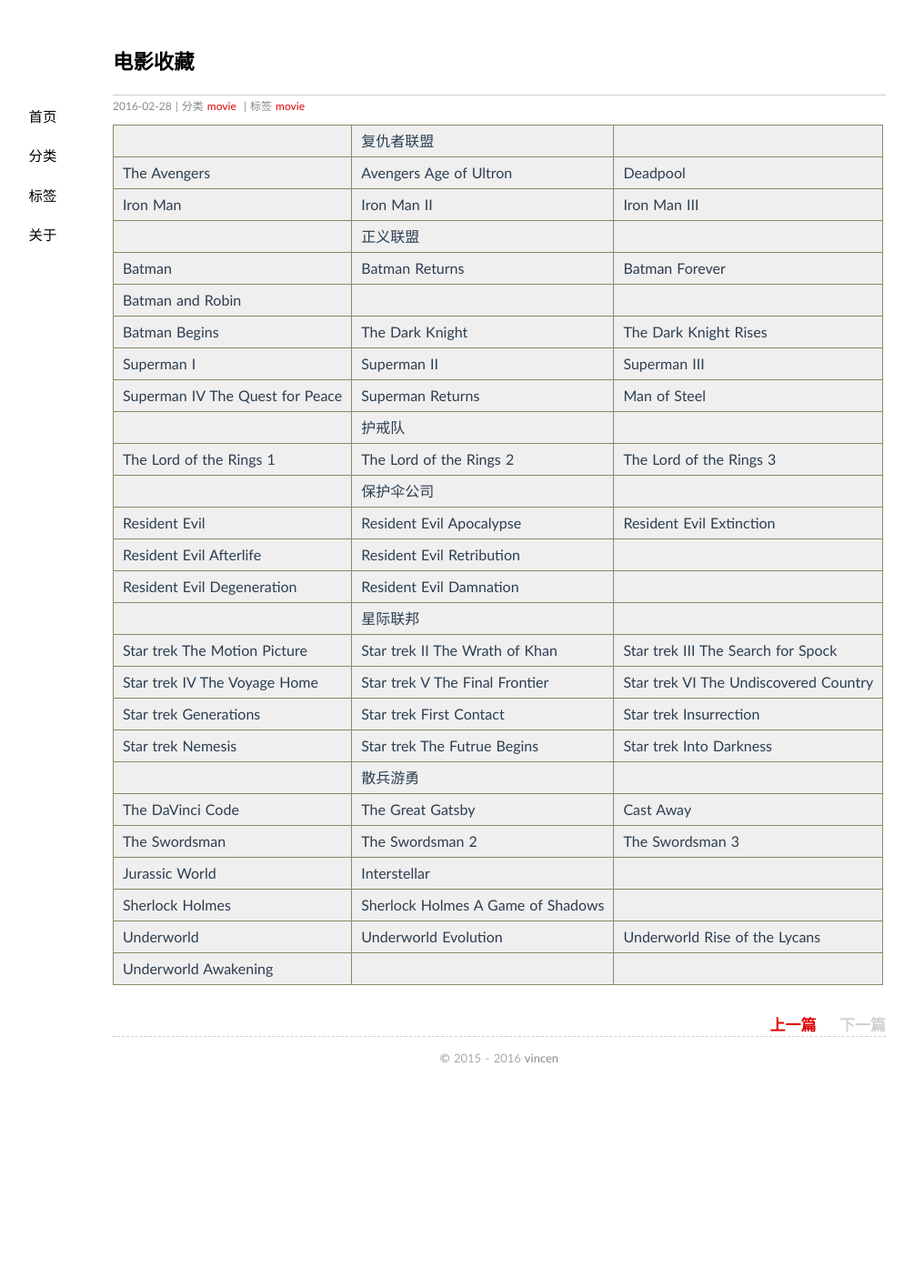
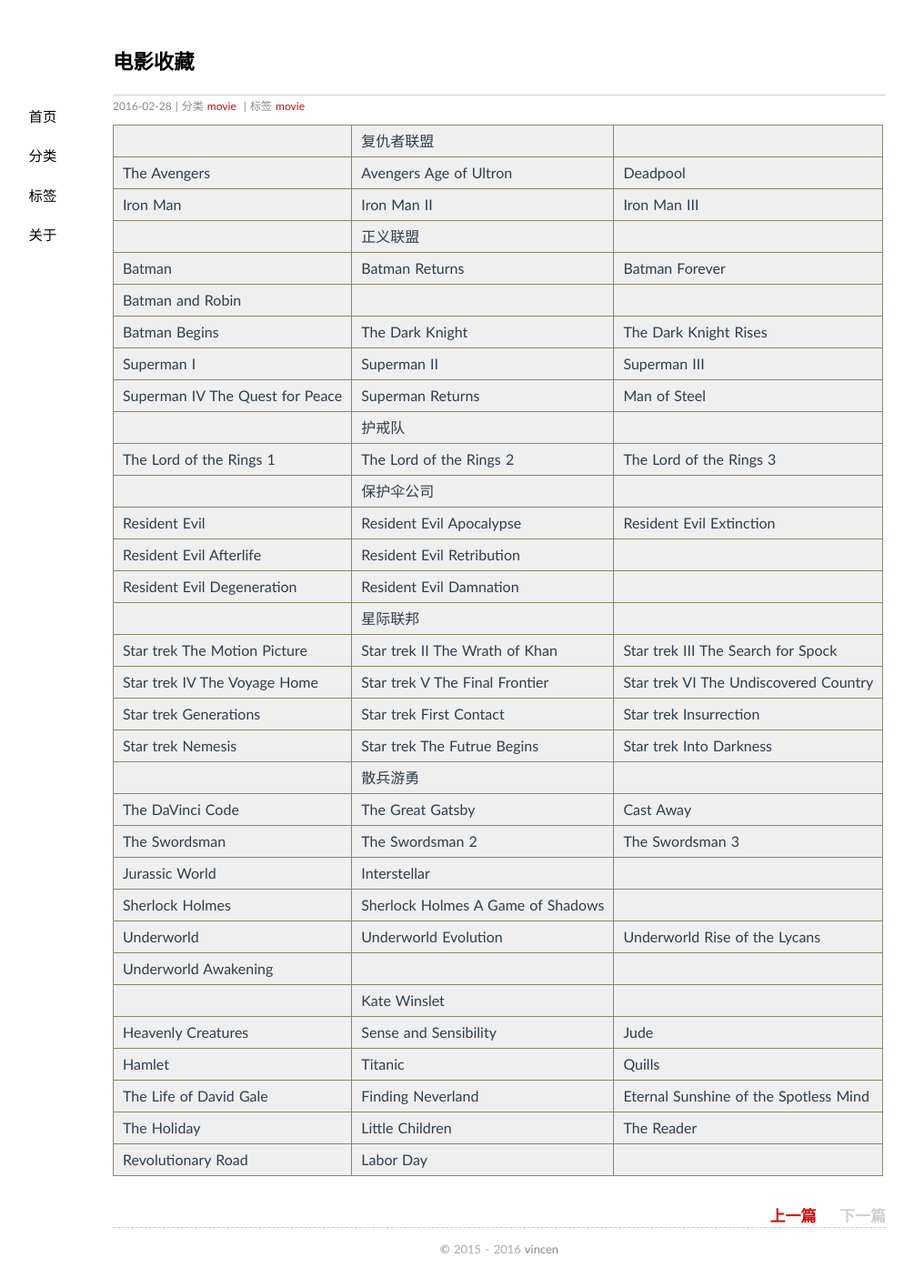
Before and after one commit to vincen/vincen.github.io, a Jekyll site: the page built from _posts/2016-02-28-0008.md, in a window 1280 px wide. Shown: the whole page at 91% size, without its empty margins (91-1096 px from the left). Built offline with Jekyll 4.4.1, drawn with Linux system fonts in a browser that asks for light colours; comment, search, counter and statistics services are not loaded; before the commit the page ends 1206 px from its top, so only the background shows below that.

Commit message:
update post

```diff
--- a/_posts/2016-02-28-0008.md
+++ b/_posts/2016-02-28-0008.md
@@ -32,3 +32,9 @@
 |Sherlock Holmes |Sherlock Holmes A Game of Shadows |  |
 |Underworld |Underworld Evolution |Underworld Rise of the Lycans |
 |Underworld Awakening |  |  |
+|  | Kate Winslet |  |
+|Heavenly Creatures |Sense and Sensibility |Jude |
+|Hamlet |Titanic |Quills |
+|The Life of David Gale |Finding Neverland |Eternal Sunshine of the Spotless Mind |
+|The Holiday |Little Children |The Reader |
+|Revolutionary Road |Labor Day |  |
```
